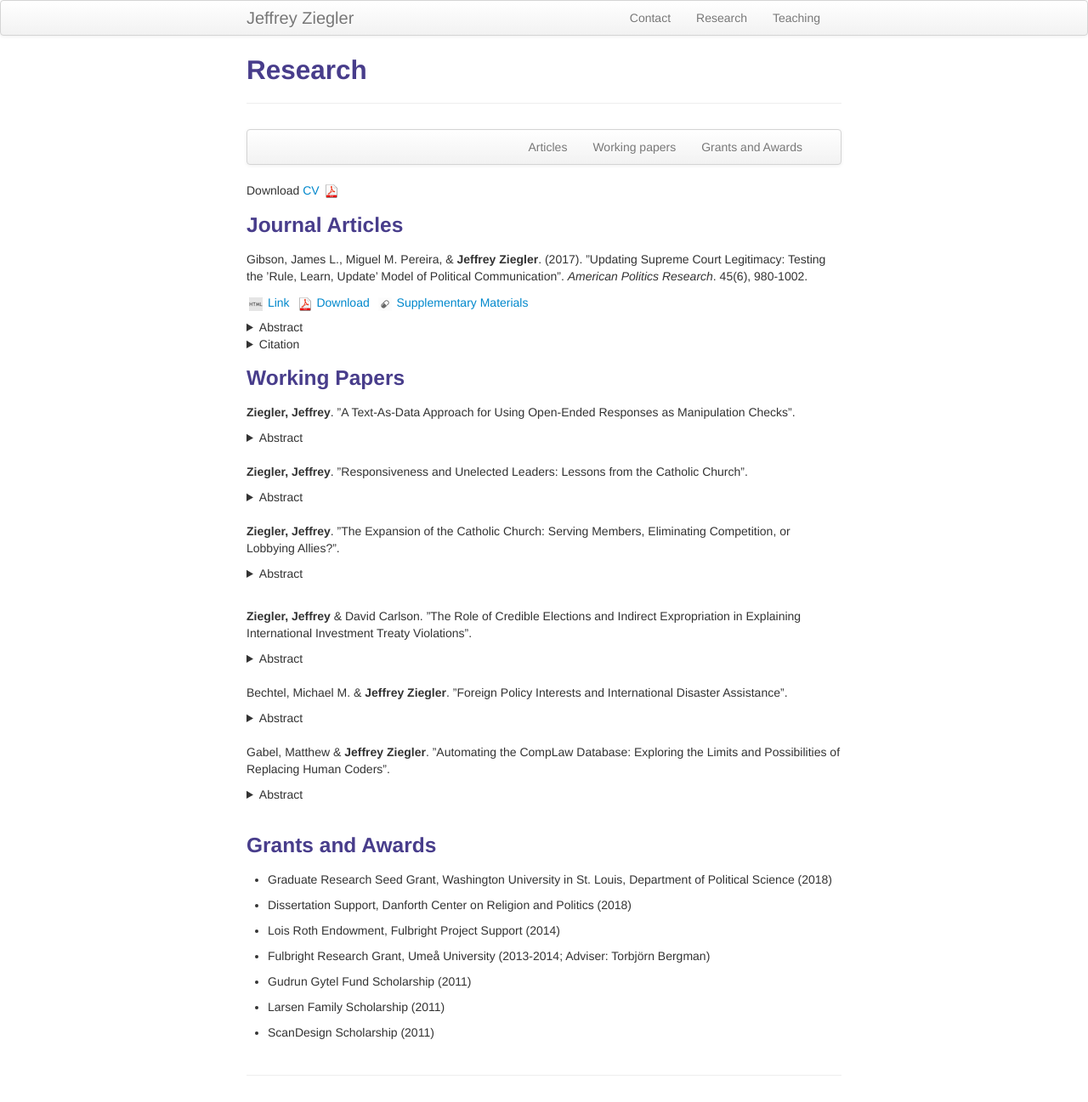
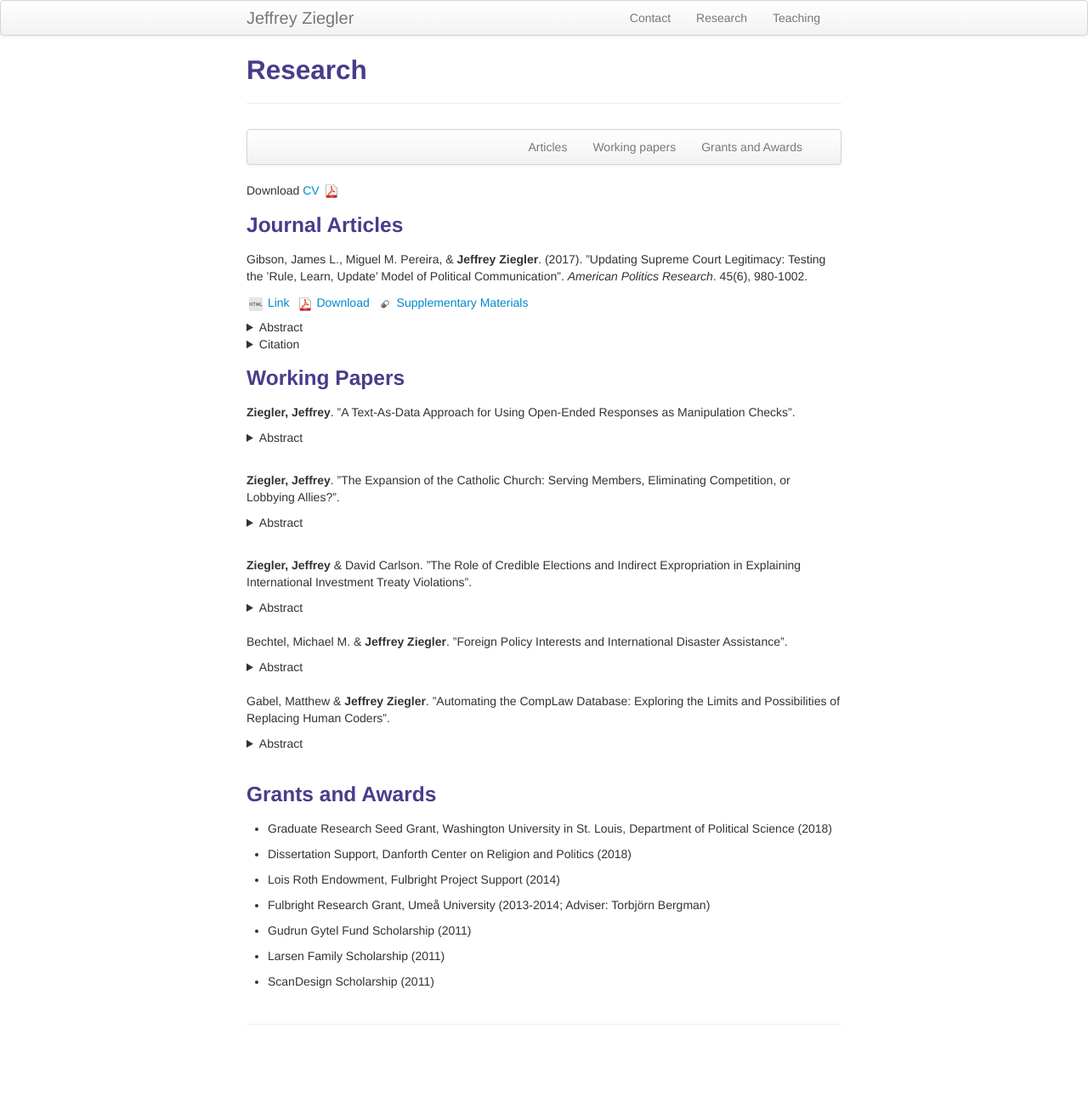
Before and after one commit to zieglerjef/zieglerjef.github.io, a Jekyll site: the page built from pages/pubs.md, in a window 1280 px wide. Shown: the whole page at 85% size. Built offline with Jekyll 4.4.1, drawn with Linux system fonts in a browser that asks for light colours; after the commit the page ends 1237 px from its top, so only the background shows below that.

Commit message:
Update pubs.md

```diff
--- a/pages/pubs.md
+++ b/pages/pubs.md
@@ -64,14 +64,7 @@ Social scientists more frequently take advantage of online workforces to test th
 </p><br/>
 </details>
 <br/>
-**Ziegler, Jeffrey**. ”Responsiveness and Unelected Leaders: Lessons from the Catholic Church".
 
-<details><summary> Abstract </summary>
-<br/><p>
-Are leaders responsive to their members' preferences over time, even when formal accountability mechanisms such as elections are weak or absent? Unelected leaders, especially religious leaders, typically influence their supporters' preferences, yet I suggest they should also have strong incentives to be responsive because they rely on dedicated, core members for legitimacy, volunteerism, and financial support. I test this argument by first analyzing over 10,000 papal messages to confirm the papacy is responsive to Catholic public opinion. I then conduct survey experiments using nationally representative samples of Catholics in Brazil and Mexico to show that members increase their organizational trust and participation as a function of their existing organizational commitment, and the anticipated cost of support. The evidence suggests that leaders have incentives to be responsive besides elections, although there may be limits to the benefits that members provide in return.
-</p><br/>
-</details>
-<br/>
 **Ziegler, Jeffrey**. ”The Expansion of the Catholic Church: Serving Members, Eliminating Competition, or Lobbying Allies?”.
 
 <details><summary> Abstract </summary>
```
